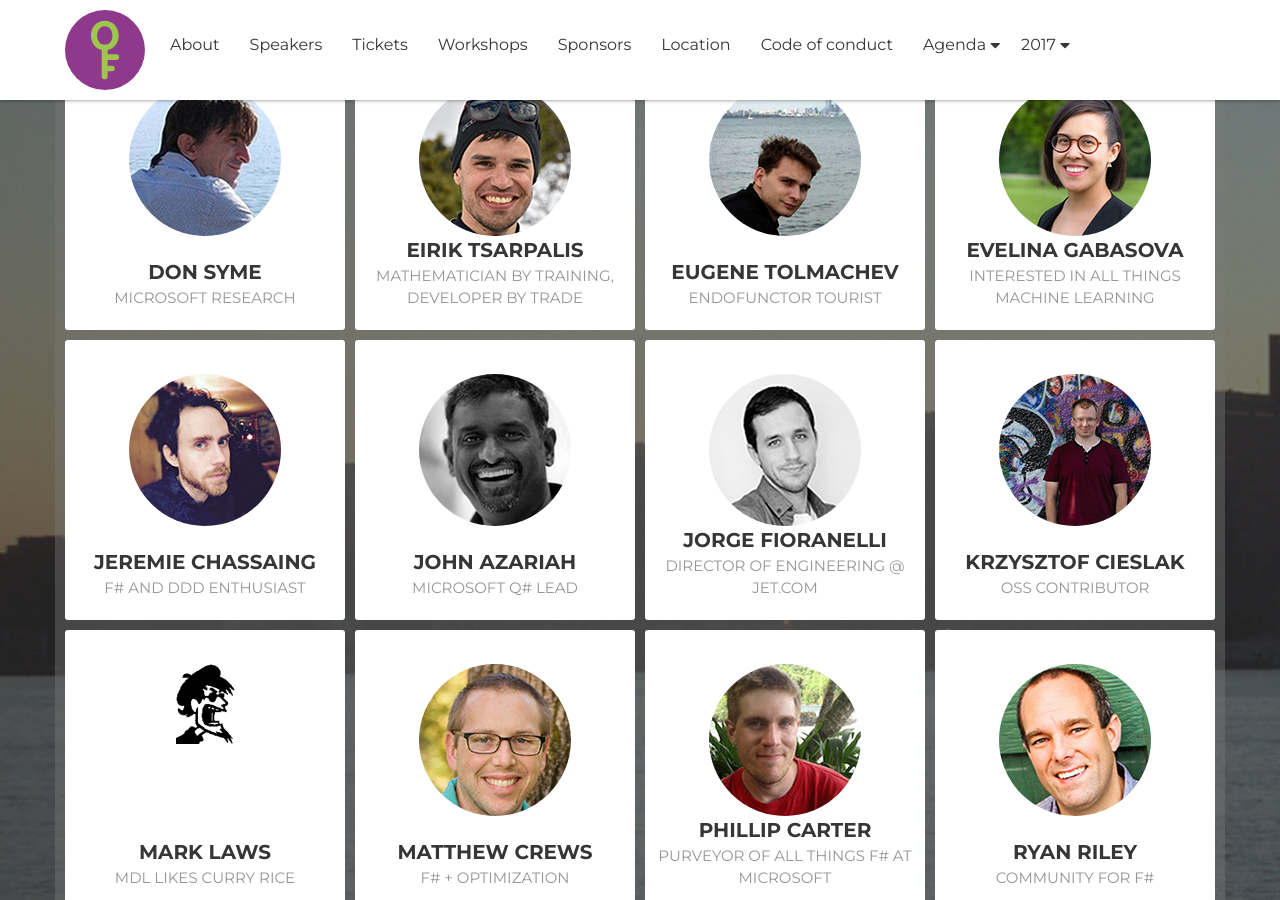
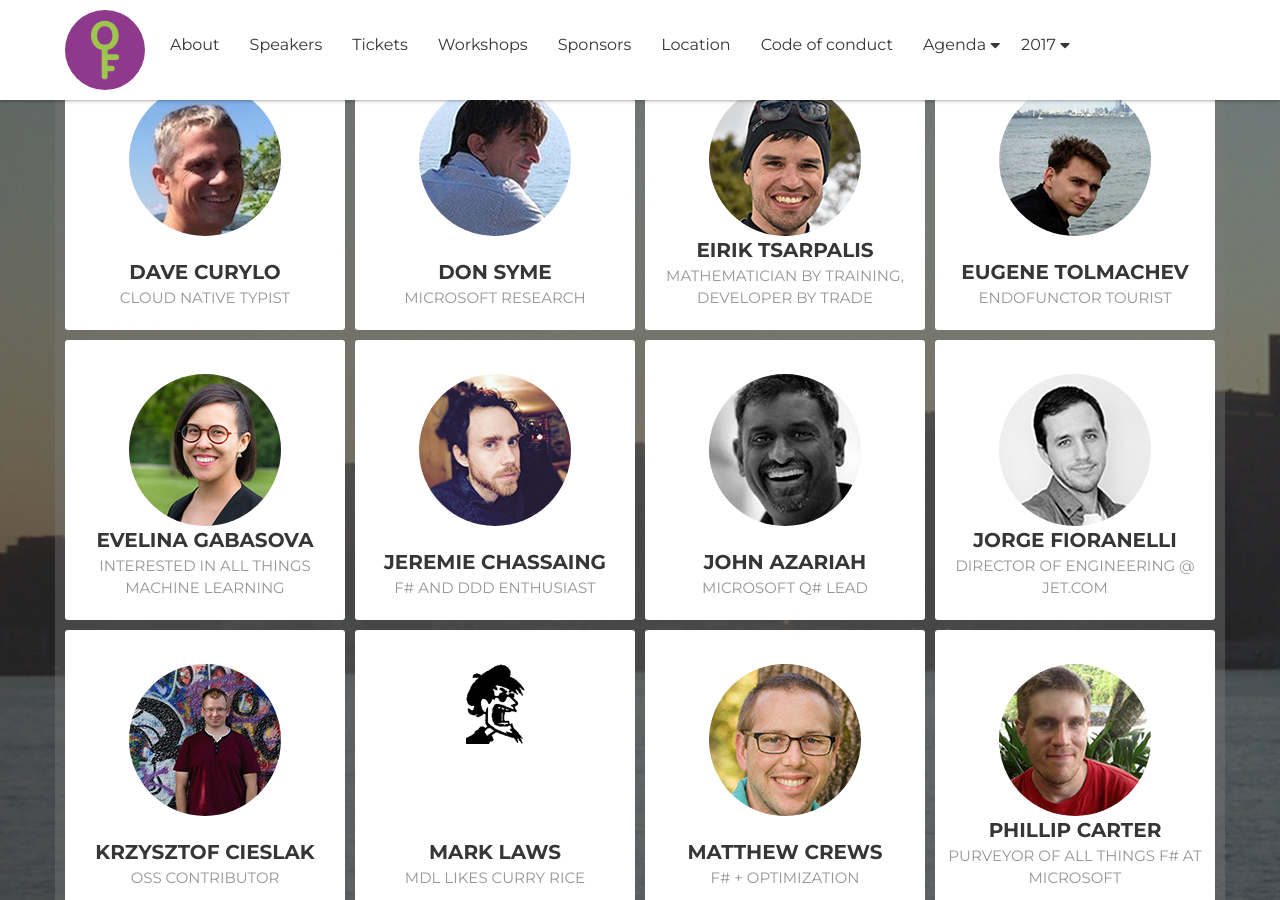
Before and after one commit to open-fsharp/open-fsharp.github.io, a Jekyll site: the page built from index.html, in a window 1280 px wide and 900 px high, scrolled down 1997 px. Built offline with Jekyll 4.4.1, drawn with Linux system fonts in a browser that asks for light colours; nearby versions of some CDN libraries; the list of posts is cut into pages by our own code; comment, search, counter and statistics services are not loaded.

Commit message:
add dave curylo as a speaker

```diff
--- a/index.html
+++ b/index.html
@@ -204,6 +204,26 @@
 							<div class="speaker-social">
 								<ul class="social-media">
 									<li><a href="https://twitter.com/dplattsf"><i class="fab fa-twitter"></i></a></li>
+								</ul>
+							</div>
+						</div><!-- /.speaker-item -->
+					</div><!-- /.row -->
+				</div><!-- /.col-sm-6 col-md-3 -->
+
+				<div class="col-sm-6 col-md-3">
+					<div class="row">
+						<div class="speaker-item">
+							<div class="speaker-thumb">
+								<a href="#"><img src="{{ site.baseurl }}public/assets/speakers/2018/dave-curylo.JPG" alt="Dave Curylo"></a>
+							</div><!-- /.speaker-thumb -->
+							<div class="speaker-content">
+								<a href="#" class="speaker-name">DAVE CURYLO</a>
+								<p class="designation">Cloud Native Typist</p>
+							</div>
+							<div class="speaker-social">
+								<ul class="social-media">
+									<li><a href="https://twitter.com/i_no_see_pound"><i class="fab fa-twitter"></i></a></li>
+									<li><a href="https://github.com/ninjarobot"><i class="fab fa-github-alt"></i></a></li>
 								</ul>
 							</div>
 						</div><!-- /.speaker-item -->
```
Also changed, not shown: public/assets/speakers/2018/dave-curylo.JPG (added).
